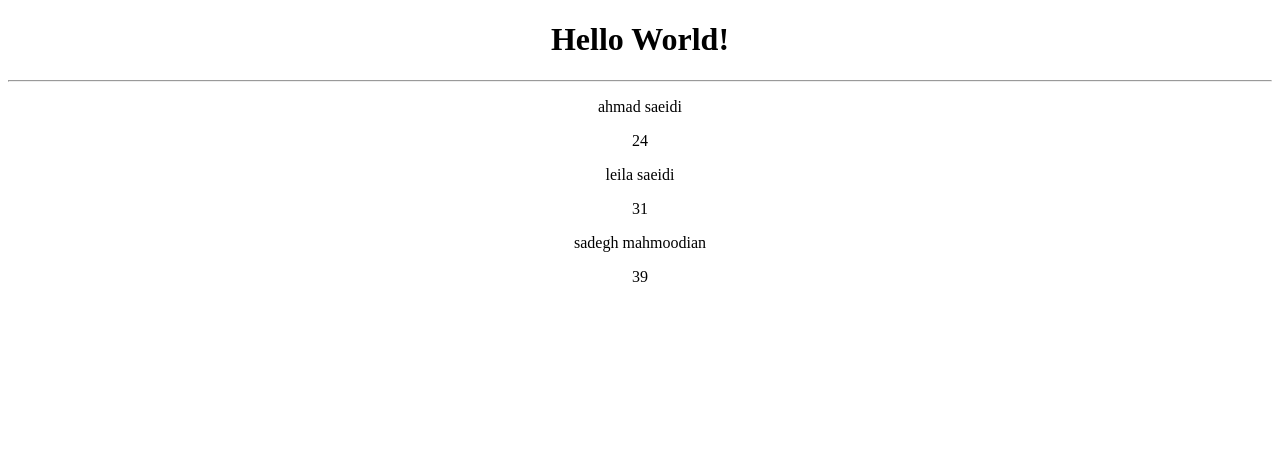
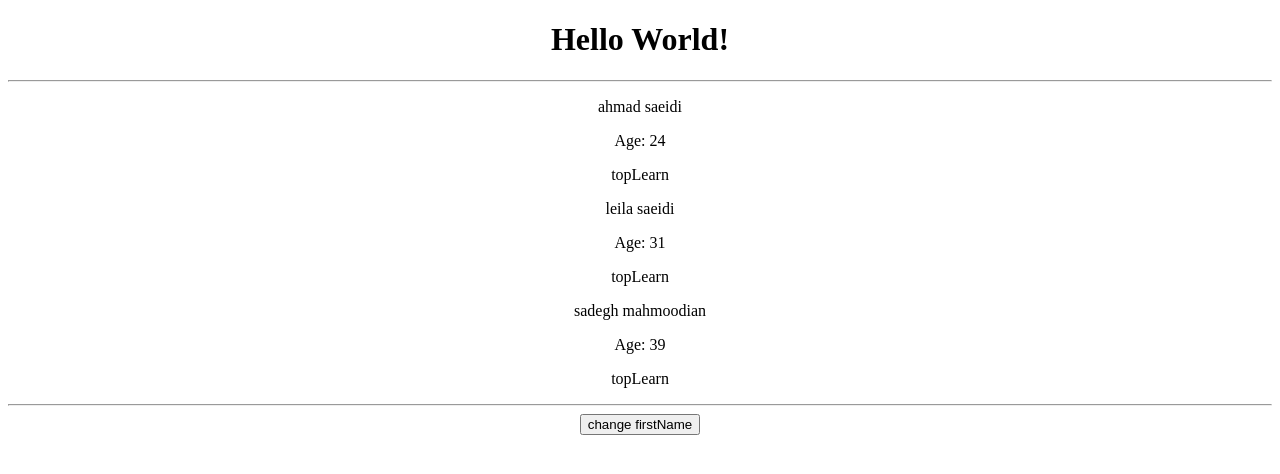
Before and after one commit to ahmadreza48/firstReactApp, a React (Create React App) app in the folder firstreactapp/: page / in a window 1280 px wide. Shown: the top 474 px of the page. Built offline with nearby package versions, Linux system fonts and the light colour scheme.

Commit message:
setState and event handling...

```diff
--- a/firstreactapp/src/App.js
+++ b/firstreactapp/src/App.js
@@ -11,47 +11,56 @@ class App extends React.Component {
 
   constructor() {
     super();
-    this.state = {
+
+    // this.handlePersonChange = this.handlePersonChange.bind(this);
+
+    // this.state = {
+    //   persons: [
+    //     { firstname: "ahmad", lastname: "saeidi", age: "24" },
+    //     { firstname: "leila", lastname: "saeidi", age: "31" },
+    //     { firstname: "sadegh", lastname: "mahmoodian", age: "39" }
+    //   ]
+    // };
+  }
+
+  state = {
       persons: [
         { firstname: "ahmad", lastname: "saeidi", age: "24" },
         { firstname: "leila", lastname: "saeidi", age: "31" },
         { firstname: "sadegh", lastname: "mahmoodian", age: "39" }
       ]
     };
-  }
+
+  handlePersonChange = () => {
+    this.setState({
+      persons: [
+        { firstname: "peter", lastname: "saeidi", age: "24" },
+        { firstname: "john", lastname: "saeidi", age: "31" },
+        { firstname: "adam", lastname: "mahmoodian", age: "39" }
+      ]
+    });
+  };
+
   render() {
-    const {persons} = this.state;
+    const { persons } = this.state;
     return (
       <div className="App">
         <h1>Hello World!</h1>
         <hr />
         {/* <Person firstname="ahmad" lastname="saeidi" age="24" /> */}
-        {/* <Person
-        firstname={this.state.persons[0].firstname}
-        lastname={this.state.persons[0].lastname}
-        age={this.state.persons[0].age}
-        />
 
-        <Person
-        firstname={this.state.persons[1].firstname}
-        lastname={this.state.persons[1].lastname}
-        age={this.state.persons[1].age}
-        />
-
-        <Person
-        firstname={this.state.persons[2].firstname}
-        lastname={this.state.persons[2].lastname}
-        age={this.state.persons[2].age}
-        /> */}
-        {
-          persons.map(person => (
-            <Person
+        {persons.map(person => (
+          <Person
             firstname={person.firstname}
             lastname={person.lastname}
             age={person.age}
-            />
-          ))
-        }
+          >
+            topLearn
+          </Person>
+        ))}
+
+        <hr />
+        <button onClick={this.handlePersonChange}>change firstName</button>
       </div>
     );
   }
--- a/firstreactapp/src/components/Person.jsx
+++ b/firstreactapp/src/components/Person.jsx
@@ -12,13 +12,15 @@
 
 import React from 'react';
 
-const Person = ({ firstname, lastname, age }) => {
+const Person = ({ firstname, lastname, age, children }) => {
     return (
         <div>
             <p>{`${firstname} ${lastname}`}</p>
             {/* <hr /> */}
             {/* <p>Age: {Math.floor(Math.random() * 30)}</p> */}
-            <p>{`${age}`}</p>
+            <p>Age: {age}</p>
+            {/* props.children */}
+            <p>{children}</p>
         </div>
     )
 }
```
